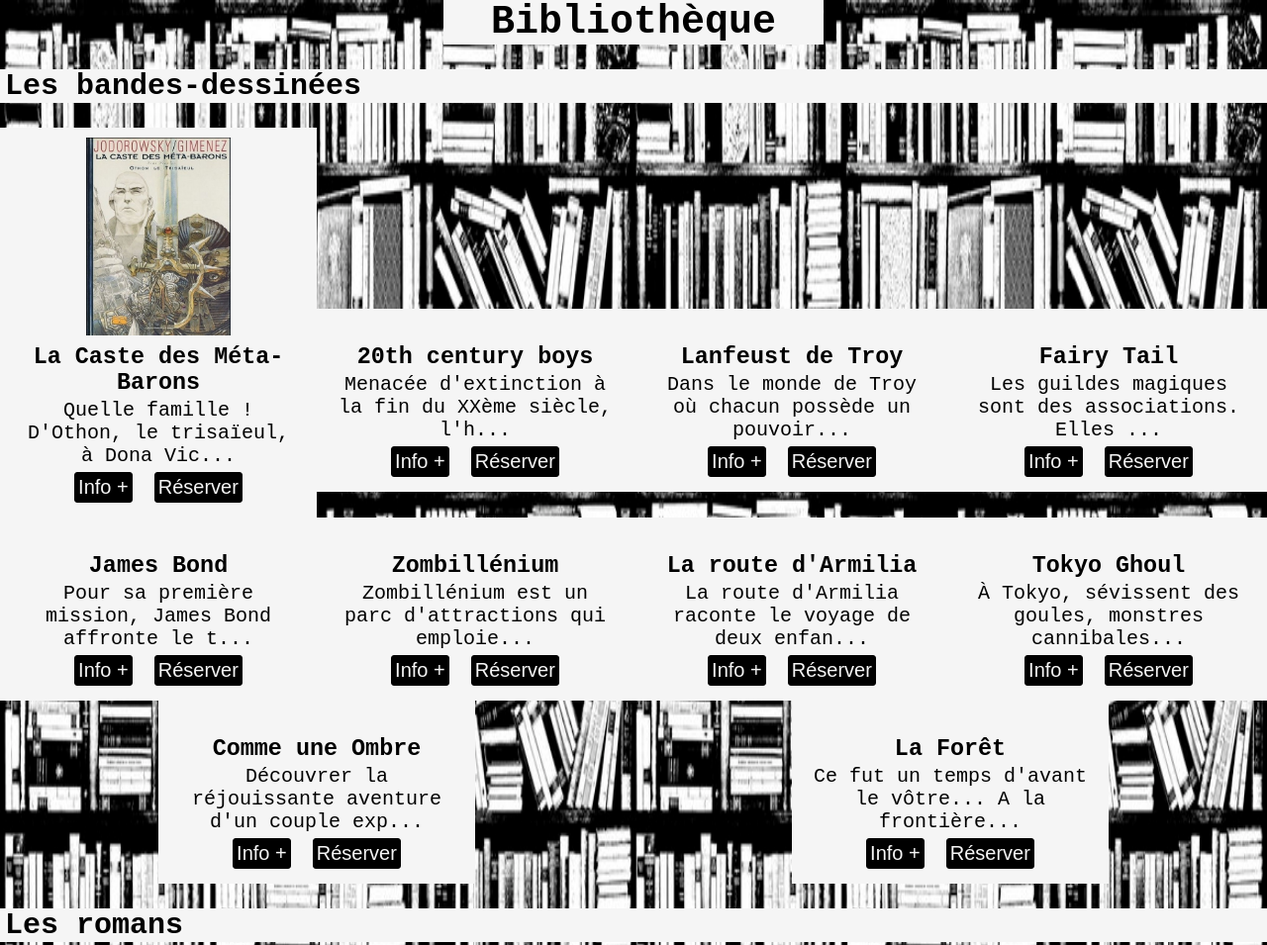
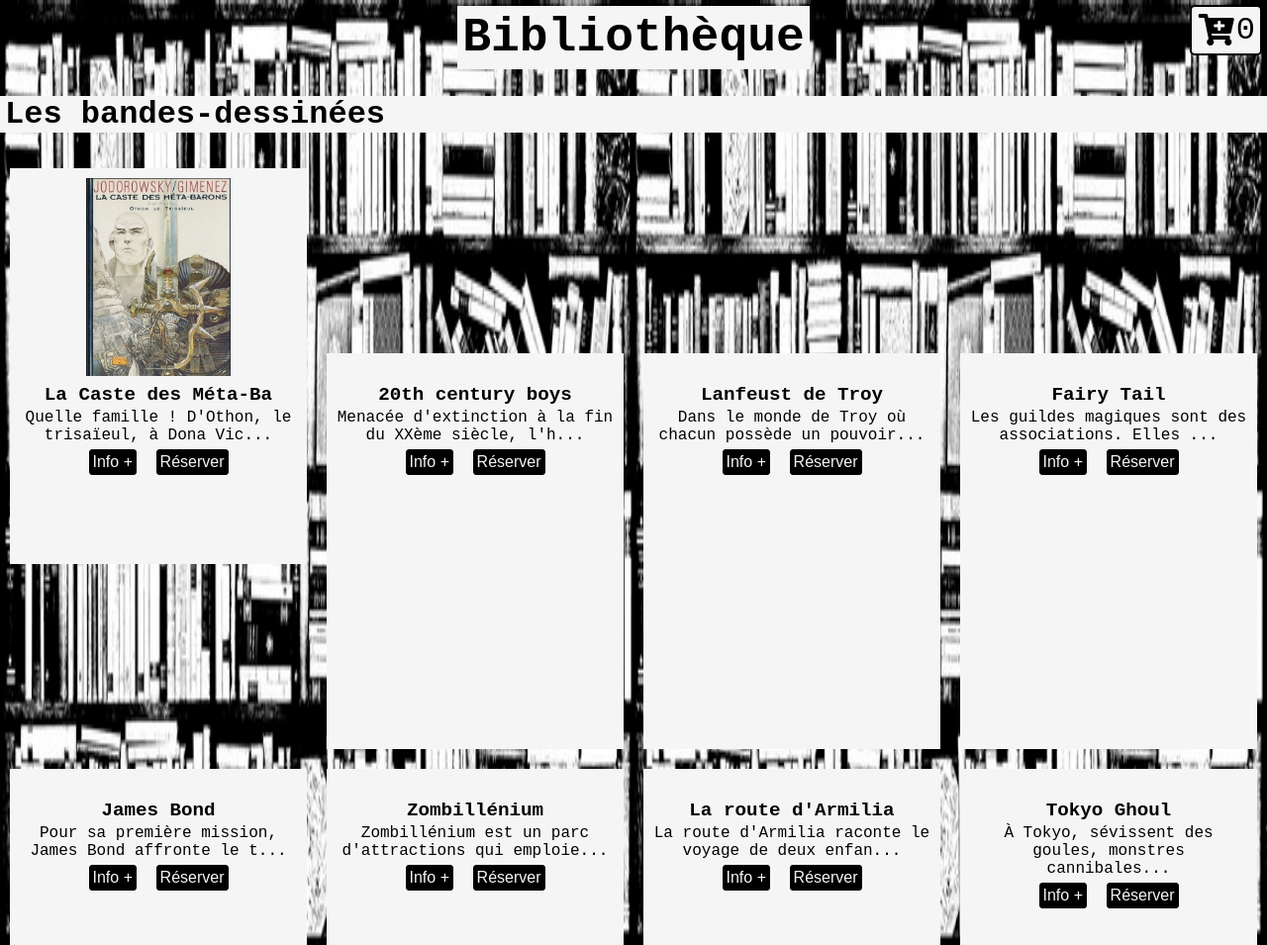
Before and after one commit to sophiegrafe/biblio_exablanc_js, a website built with Parcel: page index.html in a window 1280 px wide. Shown: the top 955 px of the page at 99% size. Built offline with nearby package versions, Linux system fonts and the light colour scheme; files whose address does not match are found by name.

Commit message:
correction flex wrap, add cart, add event on btn

```diff
--- a/script.js
+++ b/script.js
@@ -10,7 +10,7 @@
 const titreSite = '<h1>Bibliothèque</h1>';
 const titreSectionBd = '<h2>Les bandes-dessinées</h2>';
 const titreSectionRoman = '<h2>Les romans</h2>';
-const titreSectionEssai = '<h2>Mes éssais</h2>';
+const titreSectionEssai = '<h2>Les éssais</h2>';
 
 /* création des variables grilles de carte pour chaque section */
 let gridCardBd = '<section>';
@@ -21,8 +21,9 @@
 for (const el of books) {
   const divCard = `
   <div class="card">
+    <div class="idCard">${el.id}</div>
     <img class="card_img" src="images/${el.image}" alt=""/>
-    <h3 class="card_title">${el.titre}</h3>
+    <h3 class="card_title">${el.titre.substring(0, 20)}</h3>
     <p class="card_resume">${el.resume.substring(0, 50)}...</p>
     <button class="card-btn-info">Info +</button>
     <button class="card-btn-reserver">Réserver</button>
@@ -36,13 +37,22 @@
     gridCardEssai += divCard;
   }
 }
+
 /* fermeture des grilles */
 gridCardBd += '</section>';
 gridCardRoman += '</section>';
 gridCardEssai += '</section>';
 
+/* création du panier */
+const elInCart = 0;
+const divPanier = `
+<div id="myCart">
+  <i class="fas fa-cart-plus"></i>
+  <span id="elInCart">${elInCart}</span>
+</div>`;
+
 /* injection dans la div "app" */
-app.innerHTML = titreSite
+app.innerHTML = titreSite + divPanier
   + titreSectionBd
   + gridCardBd
   + titreSectionRoman
@@ -54,12 +64,24 @@
 
 const lesBtnInfo = document.querySelectorAll('.card-btn-info');
 for (const btn of lesBtnInfo) {
-  btn.addEventListener('click', () => {});
+  btn.addEventListener('click', () => {
+    const btnId = btn.parentNode.querySelector('.idCard').innerHTML;
+    console.log(btnId);
+
+    // const popupInfo = `
+    // <div>
+    //   <h3>${}</h3>
+
+    // </div>`;
+  });
 }
 
 const lesBtnReserver = document.querySelectorAll('.card-btn-reserver');
 for (const btn of lesBtnReserver) {
-  btn.addEventListener('click', () => {});
+  btn.addEventListener('click', () => {
+    const btnId = btn.parentNode.querySelector('.idCard').innerHTML;
+    console.log(btnId);
+  });
 }
 
 // every files in "static" folder can be used directly like that
--- a/src/data.js
+++ b/src/data.js
@@ -34,7 +34,7 @@
     titre: '20th century boys',
     disponible: true,
     resume:
-      "Menacée d'extinction à la fin du XXème siècle, l'humanité ne serait pas entrée dans le nouveau millénaire sans eux...\n ",
+      "Menacée d'extinction à la fin du XXème siècle, l'humanité ne serait pas entrée dans le nouveau millénaire sans eux... ",
     auteur: ['Naoki Urasawa'],
     categorie: 'bd',
     image: '20th-century-boys-t01.jpg',
--- a/styles.scss
+++ b/styles.scss
@@ -14,24 +14,29 @@
 body {
   padding: 0;
   margin: 0;
-  font-size: 20px;
+  font-size: 16px;
   font-family: "Courier New", Courier, monospace;
 }
 h1 {
+  width: min-content;
+  margin: auto;
+  margin-top: 6px;
+  padding: 5px;
   background-color: whitesmoke;
-  margin: auto;
-  width: 30%;
+  font-size: 3rem;
 }
 
 h2 {
-  background-color: whitesmoke;
   text-align: left;
   padding-left: 5px;
+  background-color: whitesmoke;
+  font-size: 2rem;
 }
 
 h3 {
   margin: 3px;
   padding: 0;
+  font-size: 1.2rem;
 }
 
 section {
@@ -39,21 +44,21 @@
   flex-wrap: wrap;
   align-items: baseline;
   justify-content: space-around;
-}
-
   .card {
     background-color: whitesmoke;
-  width: 25vw;
-  min-width: 300px;
-  height: auto;
-  padding: 10px;
+    width: 300px;
+    height: 400px;
+    // min-width: 290px;
+    // max-width: 300px;
+    margin: 10px 0px;
+    padding: 10px 0px;
+    .idCard {
+      display: none;
     }
-
     .card_img {
       height: 200px;
       width: auto;
     }
-
     .card_resume {
       margin: auto;
       width: 95%;
@@ -64,17 +69,35 @@
       background-color: black;
       border: 1px solid black;
       border-radius: 3px;
-  font-size: 20px;
+      font-size: 1rem;
       margin: 5px;
       padding: 3px;
     }
-
     .card-btn-reserver {
       color: whitesmoke;
       background-color: black;
       border: 1px solid black;
       border-radius: 3px;
-  font-size: 20px;
+      font-size: 1rem;
       margin: 5px;
       padding: 3px;
     }
+  }
+}
+
+div #myCart {
+  position: fixed;
+  top: 5px;
+  right: 5px;
+  display: flex;
+  width: min-content;
+  padding: 5px;
+  background-color: whitesmoke;
+  font-size: 2rem;
+  border: 2px solid black;
+  border-radius: 5px;
+}
+
+.fa-cart-plus {
+  margin: 2px;
+}
--- a/styles/_base.scss
+++ b/styles/_base.scss
@@ -9,6 +9,7 @@
 }
 body {
   background-image: url(./static/images/bookshelf.jpg);
+  background-color: black;
   background-size: 100% 100%;
   background-repeat: no-repeat;
   font-family: "Courier New", Courier, monospace;
```
Lines whose indentation alone changed are shown as unchanged.
